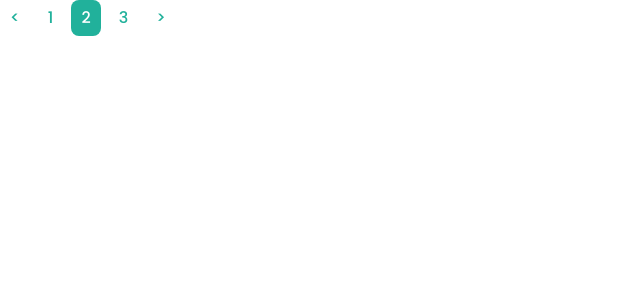
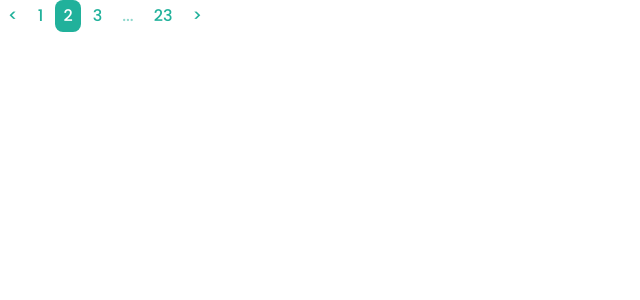
Before and after one commit to fabricadesoftware-ifc/fabricaHistologia_frontend, a Vue app: page /admin in a window 1280 px wide. Shown: the top 300 px of the page, without its empty margins (0-640 px from the left). Built offline with nearby package versions, Linux system fonts and the light colour scheme.

Commit message:
FEAT: Create pagination component for data display table #105

```diff
--- a/src/components/admin/table/TablePagination.vue
+++ b/src/components/admin/table/TablePagination.vue
@@ -22,15 +22,29 @@ function changePage(page) {
 
 const pages = computed(() => {
   const pagesArray = [];
+  const { currentPage, totalPages } = props;
 
-  if (props.currentPage > 1) {
-    pagesArray.push(props.currentPage - 1);
+  // Páginas do meio (anterior, atual, próxima)
+  let start = currentPage - 1;
+  let end = currentPage + 1;
+
+  // Ajusta os limites para não passar de 1 e totalPages
+  if (start < 1) start = 1;
+  if (end > totalPages) end = totalPages;
+
+  // Adiciona páginas do meio
+  for (let i = start; i <= end; i++) {
+    pagesArray.push(i);
   }
 
-  pagesArray.push(props.currentPage);
+  // Adiciona "..." se houver intervalo entre meio e última página
+  if (end < totalPages - 1) {
+    pagesArray.push("...");
+  }
 
-  if (props.currentPage < props.totalPages) {
-    pagesArray.push(props.currentPage + 1);
+  // Adiciona última página se não estiver incluída
+  if (end < totalPages) {
+    pagesArray.push(totalPages);
   }
 
   return pagesArray;
@@ -39,21 +53,24 @@ const pages = computed(() => {
 
 <template>
   <div class="pagination">
+    <!-- Botão anterior -->
     <button
       @click="changePage(currentPage - 1)"
       :disabled="currentPage === 1">
       &lt;
     </button>
 
+    <!-- Páginas -->
     <button
       v-for="(page, index) in pages"
       :key="index"
       @click="typeof page === 'number' && changePage(page)"
-      :class="[{ active: page === currentPage }]"
-    >
+      :class="[{ active: page === currentPage, dots: page === '...' }] "
+      :disabled="page === '...'">
       {{ page }}
     </button>
 
+    <!-- Botão próximo -->
     <button
       @click="changePage(currentPage + 1)"
       :disabled="currentPage === totalPages">
@@ -66,7 +83,7 @@ const pages = computed(() => {
 .pagination {
   display: flex;
   align-items: center;
-  gap: 8px;
+  gap: 4px;
   font-size: 16px;
 }
 
@@ -74,7 +91,7 @@ button {
   border: none;
   background: none;
   cursor: pointer;
-  padding: 6px 10px;
+  padding: 4px 8px;
   color: #21b19b;
   font-weight: 500;
 }
```
